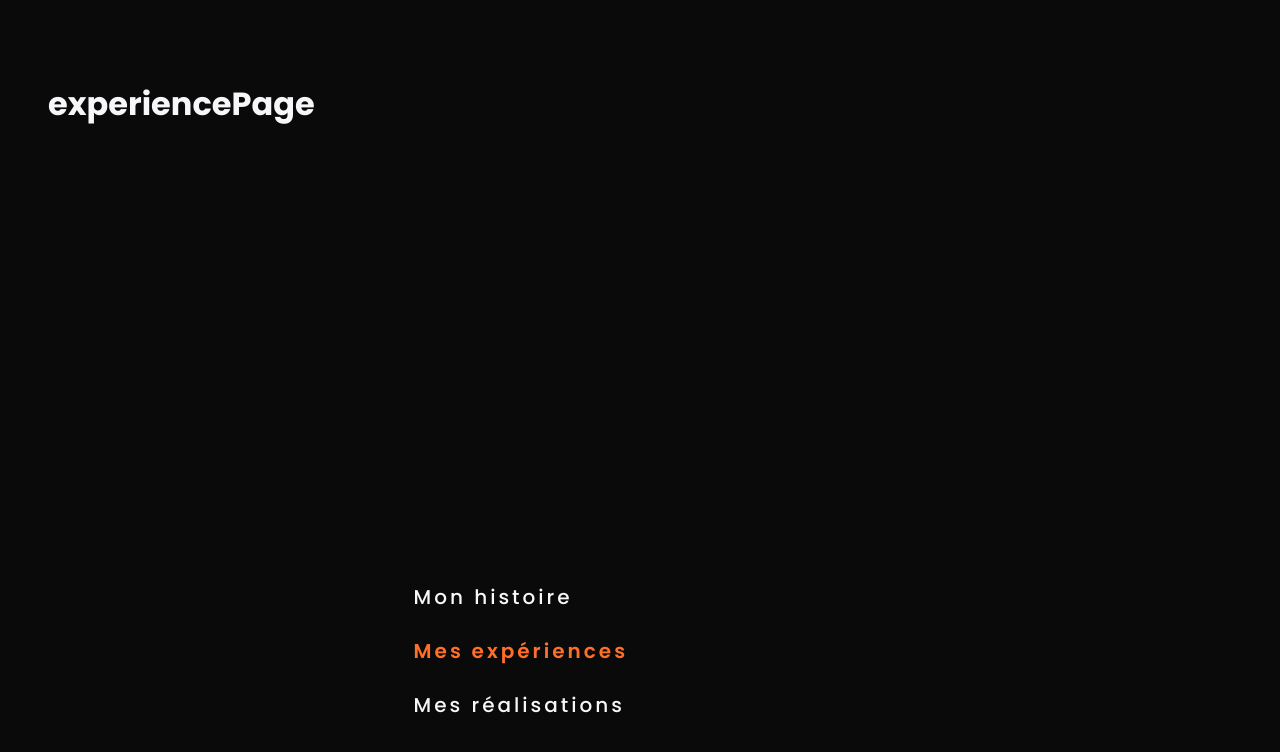
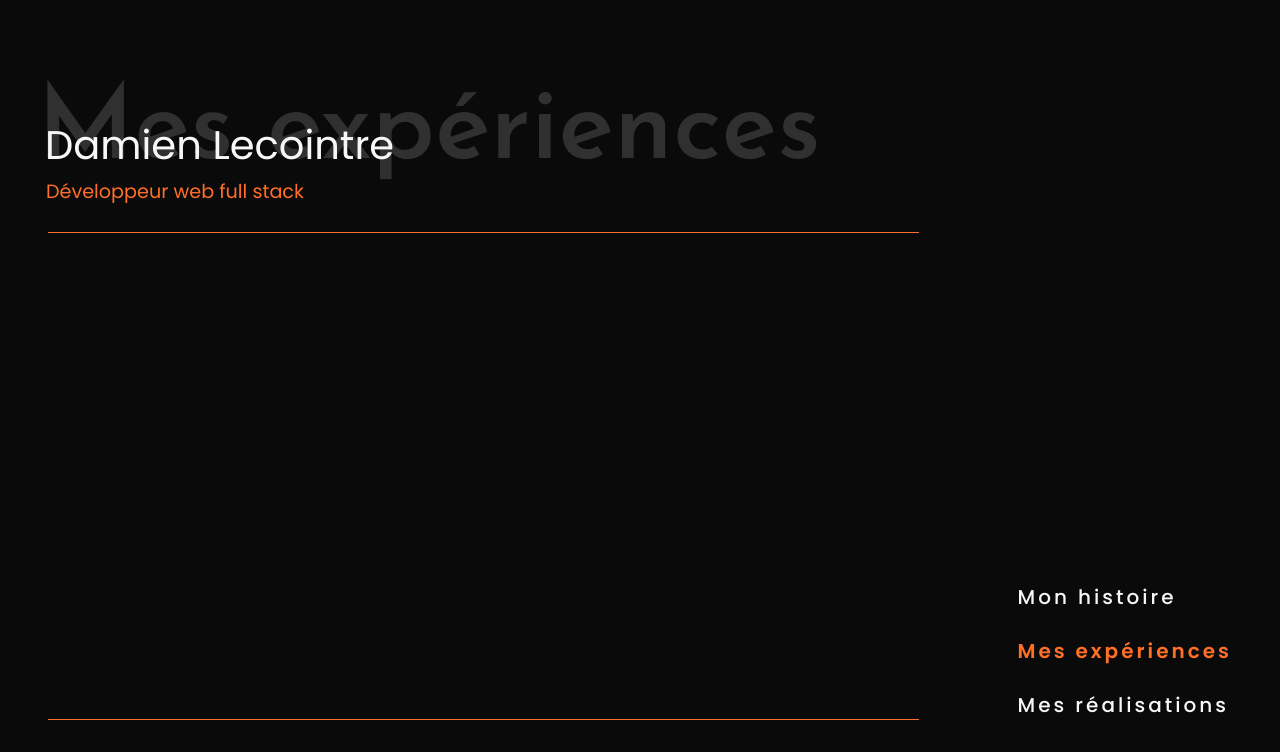
Before and after one commit to DamienLecointre/Portfolio-Frontend, a Next.js app: page /mes-experiences in a window 1280 px wide. Shown: the top 752 px of the page. Built offline with nearby package versions, Linux system fonts and the light colour scheme.

Commit message:
added some componets inside realisations page

```diff
--- a/src/app/mes-experiences/page.tsx
+++ b/src/app/mes-experiences/page.tsx
@@ -1,14 +1,41 @@
+"use client";
+
+import useCurrentPage from "@/hooks/useCurrentPage";
+import { useIsMobile } from "@/hooks/useIsMobile";
+
+import BurgerMenu from "@/components/ui/BurgerMenu";
+import BurgerMenuDisplay from "@/components/layout/BurgerMenuDisplay";
+import PageTitle from "@/components/ui/PageTitle";
+import LineDivider from "@/components/ui/LineDivider";
 import Header from "@/components/layout/Header";
 
 import styles from "@/styles/pages/SitePageSetup.module.scss";
 
-function experiencePage() {
+function ExperiencePage() {
+  const isHomePage = useCurrentPage("/");
+  const isMobile = useIsMobile(768);
+
   return (
-    <div className={styles.pageContainer}>
-      <h1>experiencePage</h1>
-      <Header />
+    <div
+      className={`${
+        isHomePage ? styles.homePageContainer : styles.pageContainer
+      }`}
+    >
+      {isMobile && (
+        <>
+          <BurgerMenu />
+          <BurgerMenuDisplay />
+        </>
+      )}
+      <div className={styles.contentContainer}>
+        <PageTitle dynamicTitle="Mes expériences" />
+        <LineDivider lineDivider="lineTopDivider" />
+        <div className={styles.txtContainer}></div>
+        <LineDivider />
+      </div>
+      {!isMobile && <Header />}
     </div>
   );
 }
 
-export default experiencePage;
+export default ExperiencePage;
--- a/src/app/mes-realisations/page.tsx
+++ b/src/app/mes-realisations/page.tsx
@@ -2,7 +2,7 @@ import Header from "@/components/layout/Header";
 
 import styles from "@/styles/pages/SitePageSetup.module.scss";
 
-function realisationsPage() {
+function RealisationsPage() {
   return (
     <div className={styles.pageContainer}>
       <h1>realisationsPage</h1>
@@ -11,4 +11,4 @@ function realisationsPage() {
   );
 }
 
-export default realisationsPage;
+export default RealisationsPage;
--- a/src/app/mon-histoire/page.tsx
+++ b/src/app/mon-histoire/page.tsx
@@ -30,7 +30,7 @@ function HistoirePage() {
         </>
       )}
       <div className={styles.contentContainer}>
-        <PageTitle dynamicTitle="Mon histoire" location="history" />
+        <PageTitle dynamicTitle="Mon histoire" />
         <LineDivider lineDivider="lineTopDivider" />
         <div className={styles.txtContainer}>
           {isMobile && <div className={styles.gradientContainer}></div>}
```
